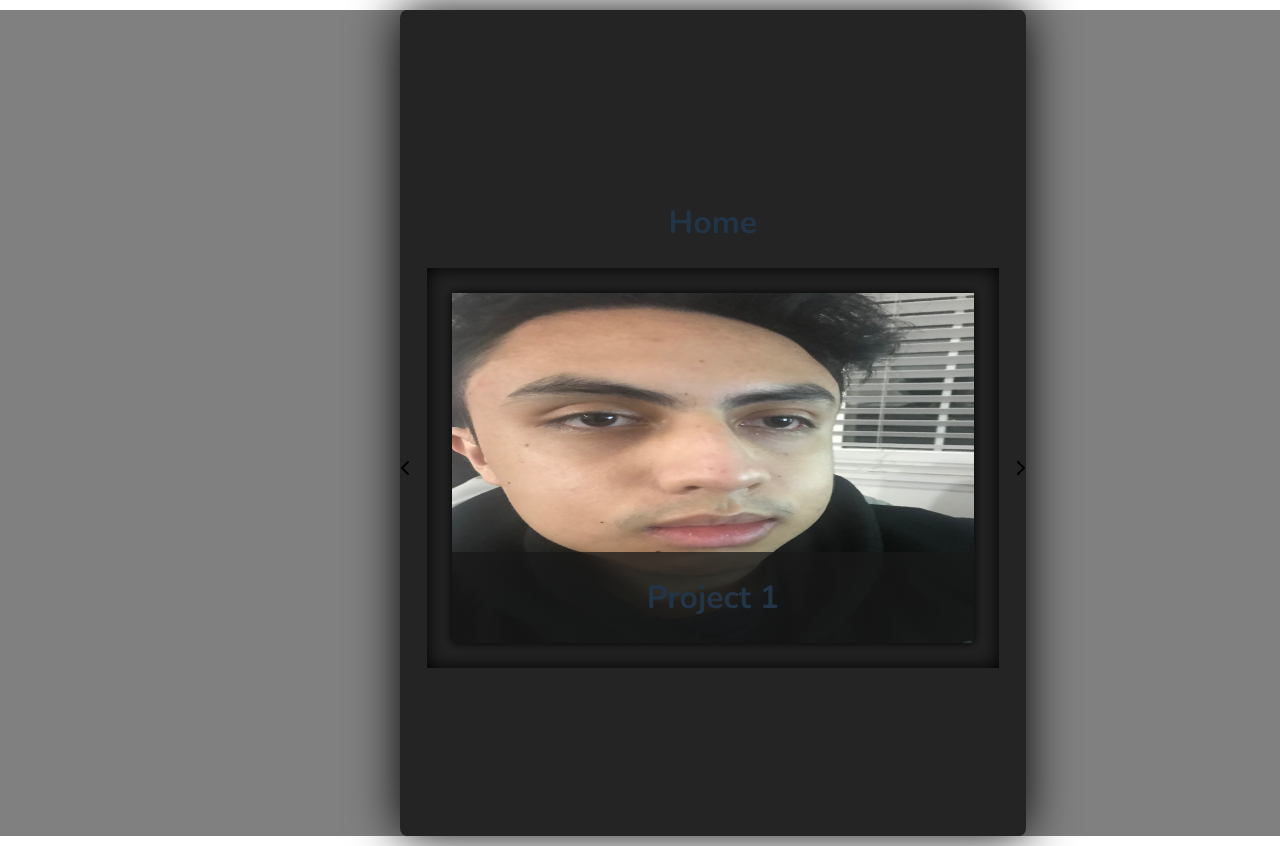
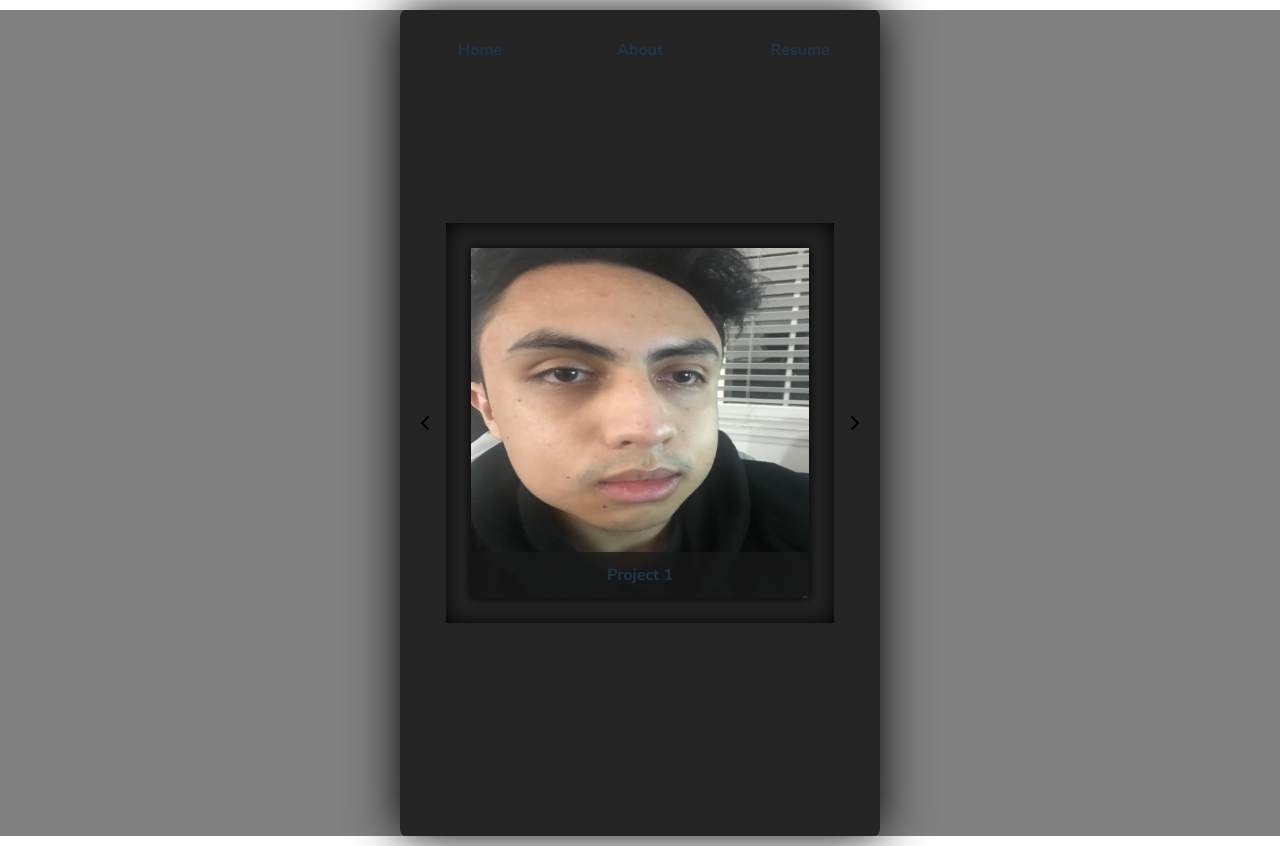
Before and after one commit to Bjorneee/Portfolio, a React (Vite) app: page / in a window 1280 px wide. Built offline with nearby package versions, Linux system fonts and the light colour scheme.

Commit message:
Basic NavBar and some css changes

```diff
--- a/src/components/HorizontalCardScroll.tsx
+++ b/src/components/CardCarousel.tsx
@@ -35,7 +35,7 @@ interface Props {
     cards: card[];
 }
 
-function HorizontalCardScroll({cards}: Props) {
+function CardCarousel({cards}: Props) {
 
     const [[currentCard, direction], setCurrentCard] = useState([0, 0]);
     const [inputLock, setInputLock] = useState(false);
@@ -53,7 +53,7 @@ function HorizontalCardScroll({cards}: Props) {
 
     useEffect(() => {
         const timeout = setTimeout(() => {
-            setCurrentCard([(currentCard + 1) % cards.length, 1]);
+            changeCard(1);
         }, 10000);
 
         return () => clearTimeout(timeout);
@@ -108,4 +108,4 @@ function HorizontalCardScroll({cards}: Props) {
     );
 }
 
-export default HorizontalCardScroll;
+export default CardCarousel;
--- /dev/null
+++ b/src/components/NavBar.tsx
@@ -0,0 +1,20 @@
+
+
+function NavBar() {
+
+    return (
+        <nav>
+            <div>
+                <h1>Home</h1>
+            </div>
+            <div>
+                <h1>About</h1>
+            </div>
+            <div>
+                <h1>Resume</h1>
+            </div>
+        </nav>
+    );
+}
+
+export default NavBar;
--- a/src/main.tsx
+++ b/src/main.tsx
@@ -2,10 +2,12 @@ import { StrictMode } from 'react'
 import { createRoot } from 'react-dom/client'
 import './styles/index.css'
 import Home from './pages/Home'
+import NavBar from './components/NavBar'
 
 createRoot(document.getElementById('root')!).render(
   <StrictMode>
     <div className='body-content'>
+      <NavBar/>
       <Home/>
     </div>
   </StrictMode>,
--- a/src/pages/Home.tsx
+++ b/src/pages/Home.tsx
@@ -1,12 +1,11 @@
 import { projectList } from '../assets/lists';
 
-import HorizontalCardScroll from '../components/HorizontalCardScroll';
+import CardCarousel from '../components/CardCarousel';
 
 function Home() {
     return(
         <>
-            <h1>Home</h1>
-            <HorizontalCardScroll cards={projectList}/>
+            <CardCarousel cards={projectList}/>
         </>
     );
 }
--- a/src/styles/home.css
+++ b/src/styles/home.css
@@ -6,7 +6,7 @@
     align-items: center;
     justify-content: space-between;
 
-    width: 50vw;
+    width: 100%;
     height: 50vh;
 
 }
@@ -24,10 +24,10 @@
 
     position: static;
 
+    padding: 0;
     margin: 0;
-    padding: 0;
 
-    width: fit-content;
+    max-width: 100%;
     height: fit-content;
 
 }
@@ -41,7 +41,7 @@
     position: relative;
 
     padding: 25px;
-    margin: 10px;
+    margin: 2%;
 
     width: 100%;
     height: 100%;
--- a/src/styles/index.css
+++ b/src/styles/index.css
@@ -39,6 +39,33 @@
   }
 }
 
+nav {
+
+  background-color: transparent;
+
+  display: flex;
+  flex-direction: row;
+  justify-content: space-around;
+  align-items: center;
+
+  position: absolute;
+  top: 0;
+
+  width: 100%;
+  height: 10vh;
+
+}
+
+nav div {
+
+  cursor: pointer;
+
+  text-align: center;
+
+  width: 10vw;
+
+}
+
 body {
 
   margin: 0;
@@ -61,12 +88,12 @@ body {
   transition-duration: var(--duration);
   border-radius: 1%;
 
-  padding:1%;
+  padding: 1%;
   margin: 10px;
   margin-left: 400px;
   margin-right: 400px;
 
-  min-width: 600px;
+  min-width: fit-content;
   max-width: 60vw;
   min-height: 100vh;
 
@@ -84,6 +111,12 @@ header {
 
 }
 
+h1 {
+
+  font-size: 1.25vw;
+
+}
+
 p {
 
   font-weight: 100;
```
Also changed, not shown: src/components/PageCard.tsx (deleted, +0 -28 lines).
